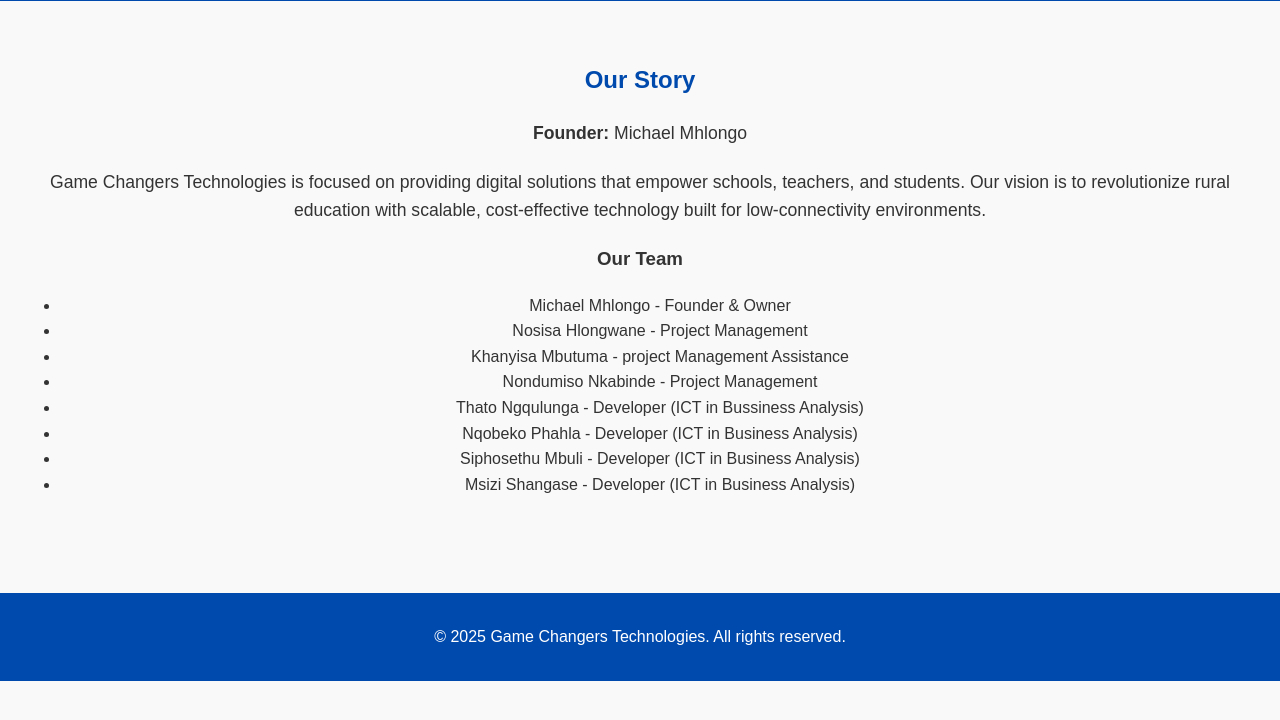
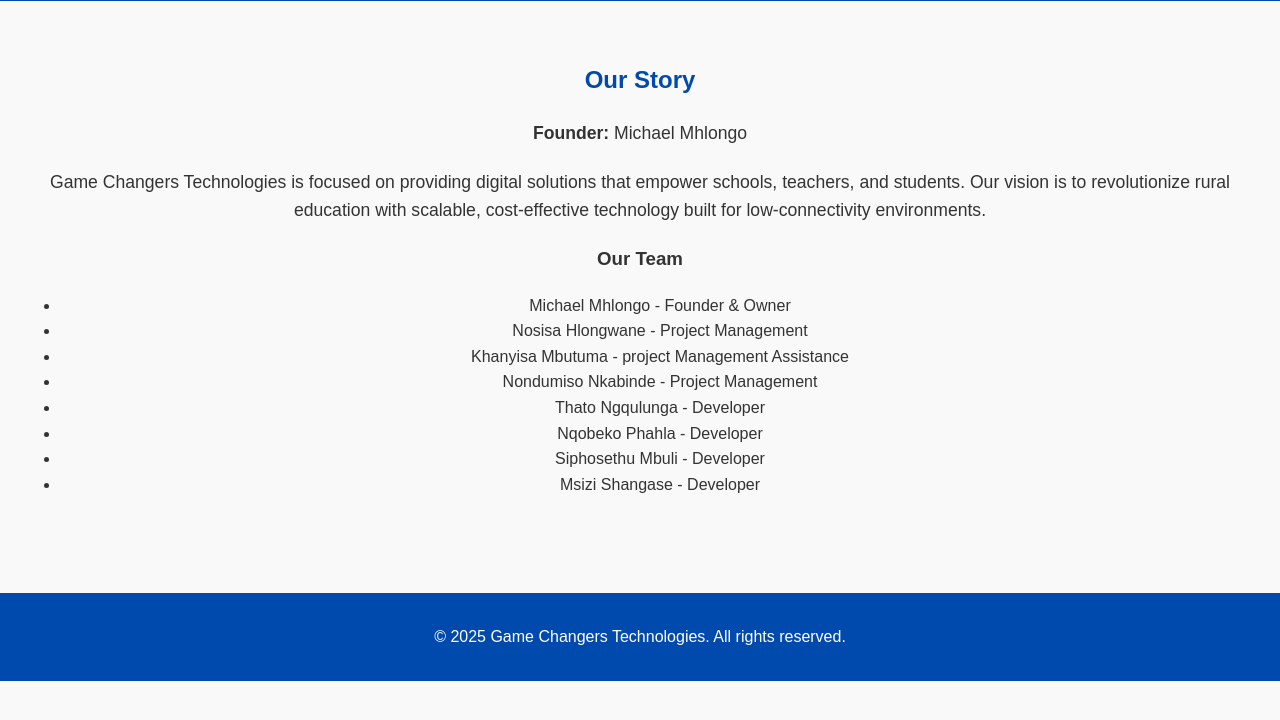
Before and after one commit to Phahla-boop/game_changers, a plain HTML site: page about.html in a window 1280 px wide. Shown: the part 80-800 px from the top of the page. Drawn offline with Linux system fonts and the light colour scheme.

Commit message:
Update about.html

```diff
--- a/about.html
+++ b/about.html
@@ -29,10 +29,10 @@
       <li>Nosisa Hlongwane - Project Management</li>
       <li>Khanyisa Mbutuma - project Management Assistance</li>
       <li>Nondumiso Nkabinde - Project Management</li>
-      <li>Thato Ngqulunga - Developer (ICT in Bussiness Analysis)</li>
-      <li>Nqobeko Phahla -  Developer (ICT in Business Analysis)</li>
-      <li>Siphosethu Mbuli - Developer (ICT in Business Analysis)</li>
-      <li>Msizi Shangase - Developer (ICT in Business Analysis)</li>
+      <li>Thato Ngqulunga - Developer </li>
+      <li>Nqobeko Phahla -  Developer </li>
+      <li>Siphosethu Mbuli - Developer </li>
+      <li>Msizi Shangase - Developer </li>
 
     </ul>
   </main>
```
